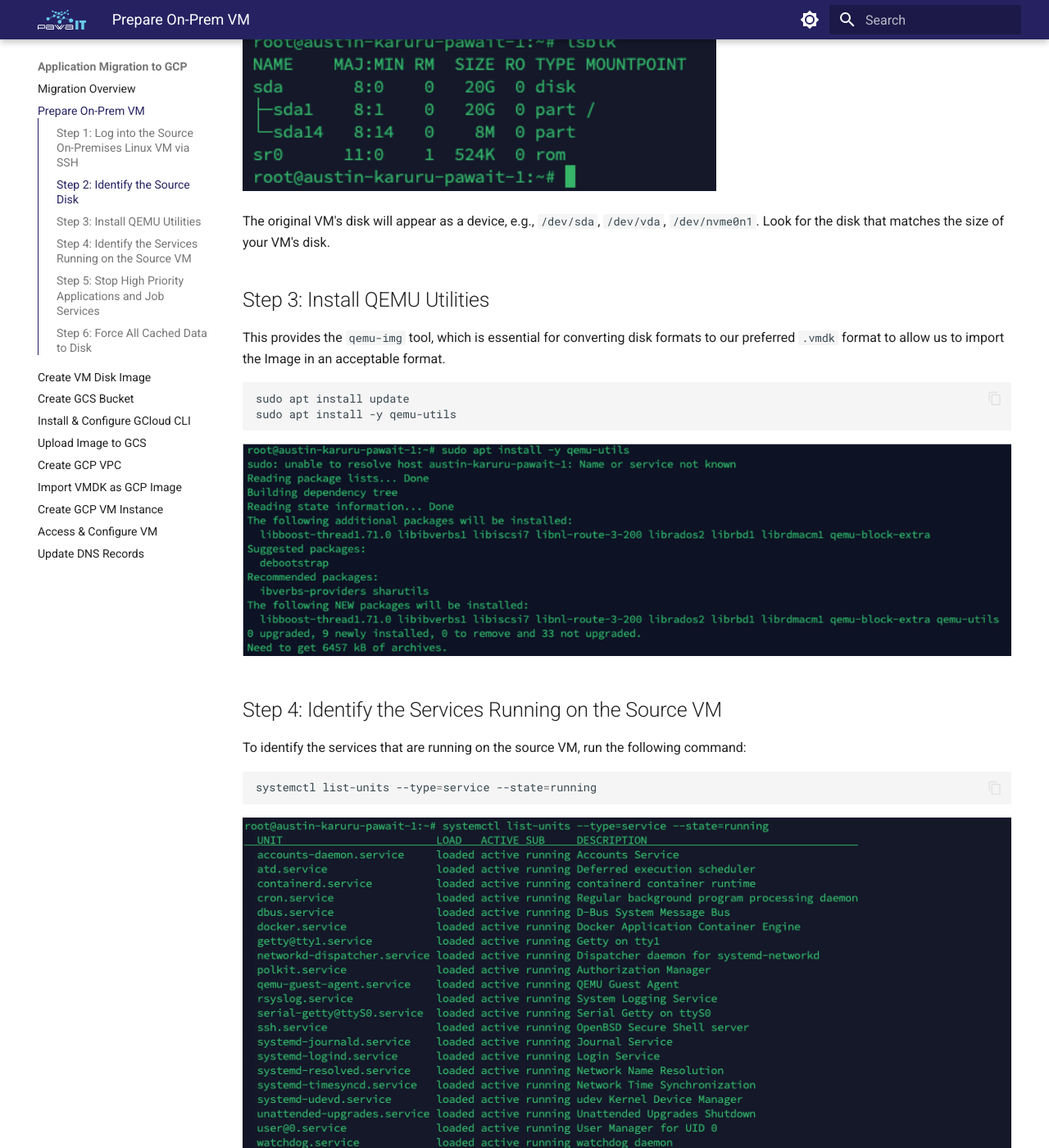
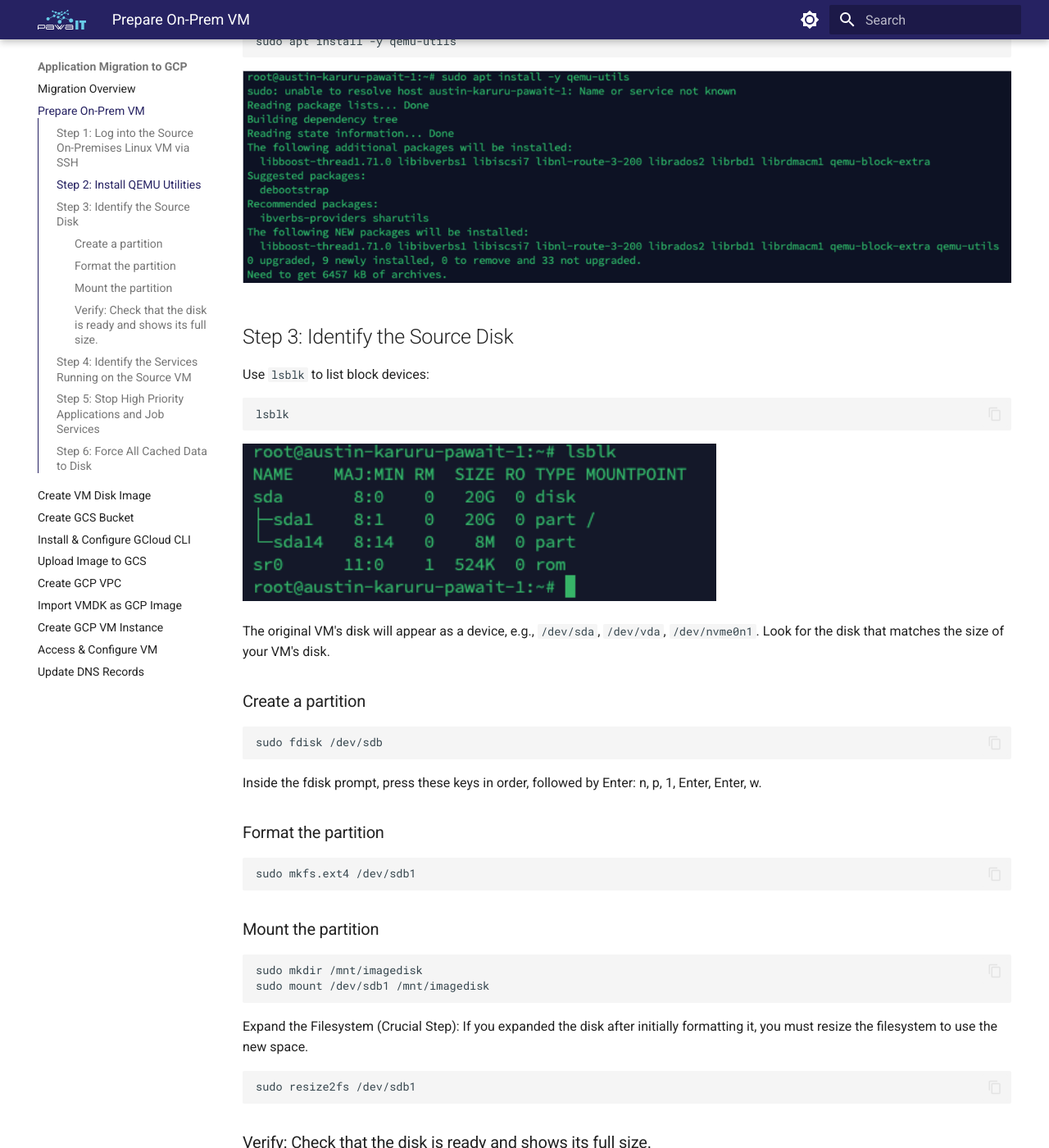
Before and after one commit to Pawa-IT-Solutions/cloud-mastery-docs, an MkDocs documentation site: the page built from docs/migration-prepare-vm.md, in a window 1280 px wide and 1400 px high, scrolled down 1512 px. Shown: the whole window at 82% size. Built offline with MkDocs 1.6.1 and Material for MkDocs 9.7.7, drawn with Linux system fonts in a browser that asks for light colours; some of the changed text lies outside the part shown.

Commit message:
added missing steps in migration

````diff
--- a/docs/migration-prepare-vm.md
+++ b/docs/migration-prepare-vm.md
@@ -18,7 +18,17 @@
 
 ![Access the traincloudpartner site](assets/images/access-train-cloud-http.png)
 
-## Step 2: Identify the Source Disk
+## Step 2: Install QEMU Utilities
+
+This provides the `qemu-img` tool, which is essential for converting disk formats to our preferred `.vmdk` format to allow us to import the Image in an acceptable format.
+
+```bash
+sudo apt install update
+sudo apt install -y qemu-utils
+```
+![Install qemu tools](assets/images/install-qemu.png)
+
+## Step 3: Identify the Source Disk
 
 Use `lsblk` to list block devices:
 
@@ -28,16 +38,33 @@
 ![lsblk](assets/images/lsblk.png)
 
 The original VM's disk will appear as a device, e.g., `/dev/sda`, `/dev/vda`, `/dev/nvme0n1`. Look for the disk that matches the size of your VM's disk.
+### Create a partition
+```
+sudo fdisk /dev/sdb
+```
+Inside the fdisk prompt, press these keys in order, followed by Enter: n, p, 1, Enter, Enter, w.
 
-## Step 3: Install QEMU Utilities
+### Format the partition
+```
+sudo mkfs.ext4 /dev/sdb1
+```
 
-This provides the `qemu-img` tool, which is essential for converting disk formats to our preferred `.vmdk` format to allow us to import the Image in an acceptable format.
+### Mount the partition
+```
+sudo mkdir /mnt/imagedisk
+sudo mount /dev/sdb1 /mnt/imagedisk
+```
+Expand the Filesystem (Crucial Step): If you expanded the disk after initially formatting it, you must resize the filesystem to use the new space.
 
-```bash
-sudo apt install update
-sudo apt install -y qemu-utils
 ```
-![Install qemu tools](assets/images/install-qemu.png)
+sudo resize2fs /dev/sdb1
+```
+
+### Verify: Check that the disk is ready and shows its full size.
+```
+df -h /mnt/imagedisk
+```
+
 
 
 ## Step 4: Identify the Services Running on the Source VM
````
